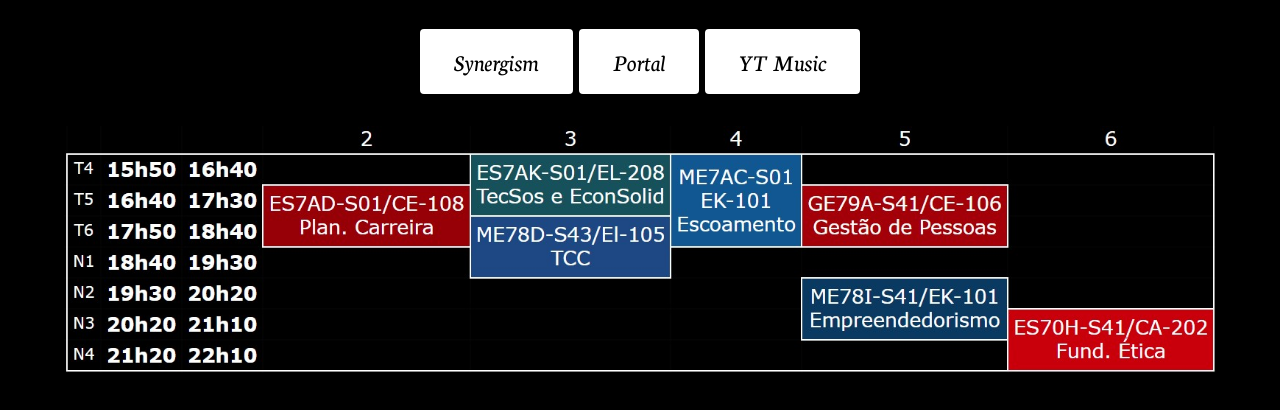
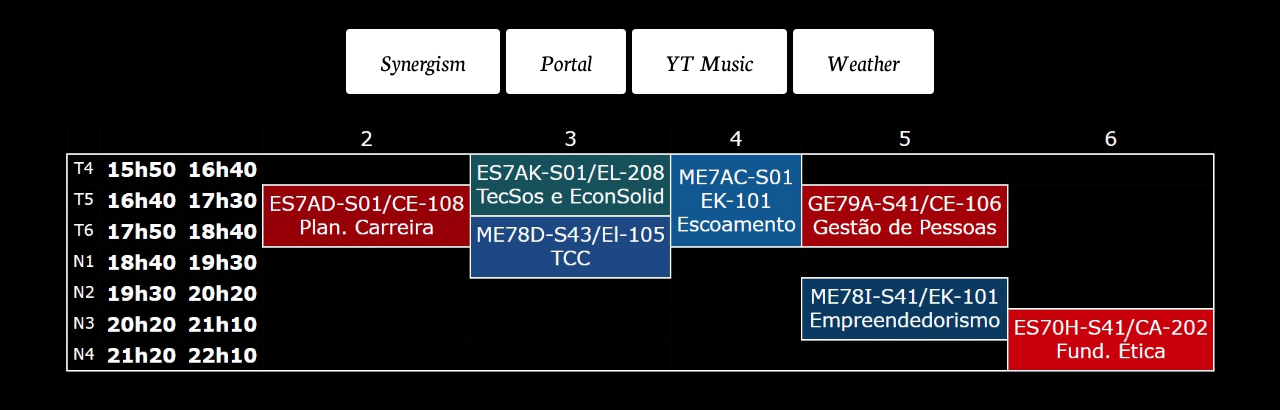
Before and after one commit to capytiba/links, a plain HTML site: page index.html in a window 1280 px wide. Shown: the part 220-630 px from the top of the page. Drawn offline with Linux system fonts and the light colour scheme.

Commit message:
Weather Button

```diff
--- a/index.html
+++ b/index.html
@@ -28,6 +28,7 @@
 	<a href="https://synergism.cc/" class="button" target="_blank">Synergism</a>
 	<a href="https://sistemas2.utfpr.edu.br/dpls/sistema/aluno01/mpmenu.inicio" class="button" target="_blank">Portal</a>
 	<a href="https://music.youtube.com/" class="button" target="_blank">YT Music</a>
+	<a href="https://search.brave.com/search?q=weather" class="button" target="_blank">Weather</a>
 	<p></p>
 	<img src="images\Horário.jpg" alt="Horário" class="center">
 
```
